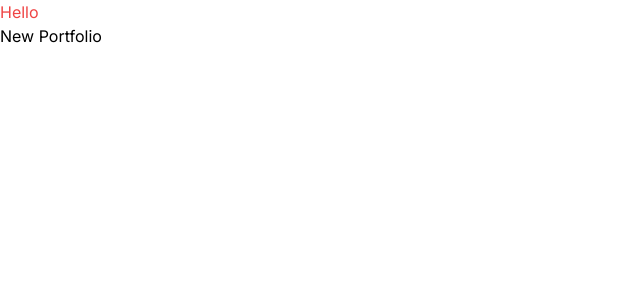
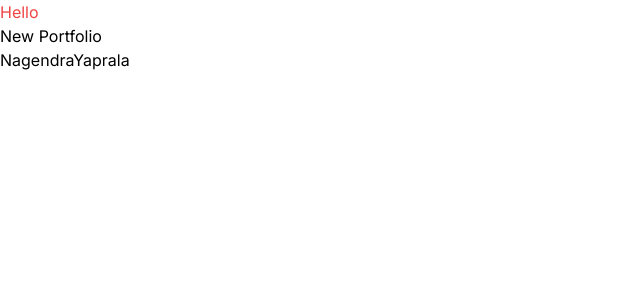
Before and after one commit to Nagendra-Yaparala/New_Portfolio, a Next.js app: page / in a window 1280 px wide. Shown: the top 300 px of the page, without its empty margins (0-640 px from the left). Built offline with nearby package versions, Linux system fonts and the light colour scheme.

Commit message:
change_in_home

```diff
--- a/src/app/page.js
+++ b/src/app/page.js
@@ -6,6 +6,7 @@ export default function Home() {
       <div>
         <h1 className="text-red-500">Hello</h1>
         <h1 className="text-green">New Portfolio</h1>
+        <h1>NagendraYaprala</h1>
       </div>
     </main>
   );
```
